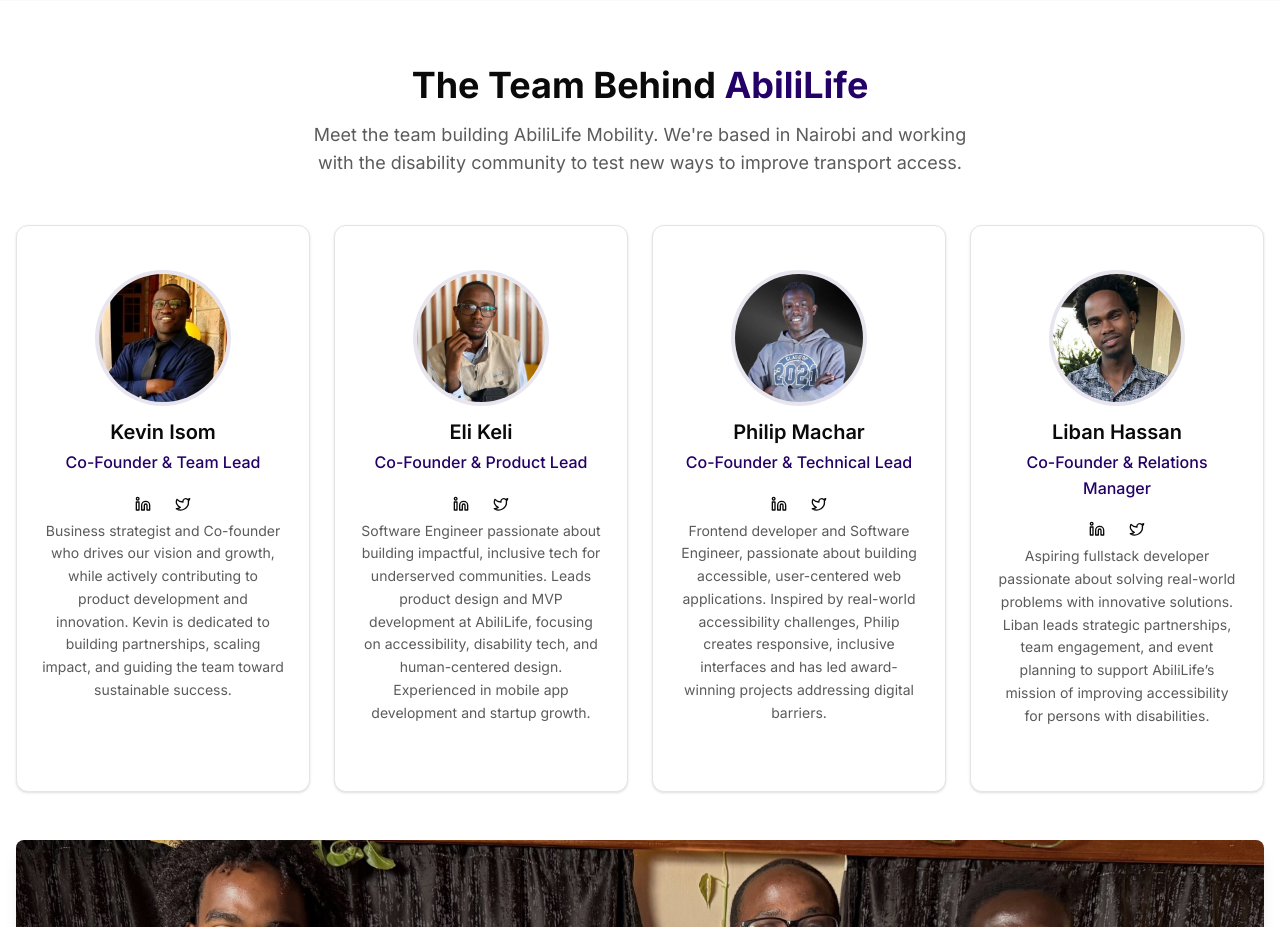
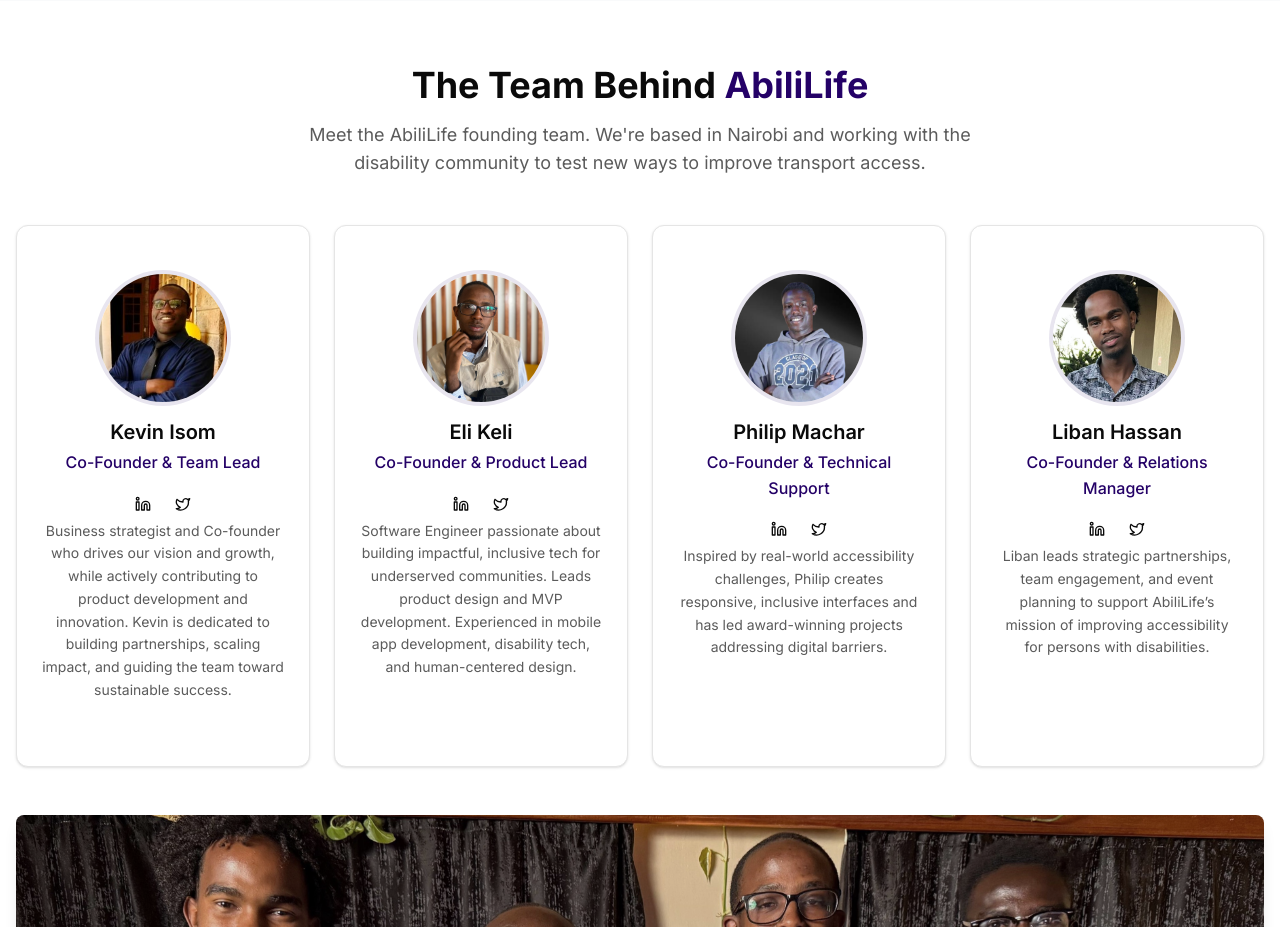
Before and after one commit to AbiliLife/AbiliLife_Landing_Page, a React (Vite) app: page / in a window 1280 px wide. Shown: the part 3420-4347 px from the top of the page. Built offline with nearby package versions, Linux system fonts and the light colour scheme.

Commit message:
refactor: update team member bios and roles for clarity and conciseness

```diff
--- a/src/components/Team.tsx
+++ b/src/components/Team.tsx
@@ -24,7 +24,7 @@
             id: 2,
             name: "Eli Keli",
             role: "Co-Founder & Product Lead",
-            bio: "Software Engineer passionate about building impactful, inclusive tech for underserved communities. Leads product design and MVP development at AbiliLife, focusing on accessibility, disability tech, and human-centered design. Experienced in mobile app development and startup growth.",
+            bio: "Software Engineer passionate about building impactful, inclusive tech for underserved communities. Leads product design and MVP development. Experienced in mobile app development, disability tech, and human-centered design.",
             image: EliProfile,
             linkedin: "https://www.linkedin.com/in/eli-keli/",
             twitter: "https://x.com/eli_muthoka"
@@ -32,8 +32,8 @@
         {
             id: 3,
             name: "Philip Machar",
-            role: "Co-Founder & Technical Lead",
-            bio: "Frontend developer and Software Engineer, passionate about building accessible, user-centered web applications. Inspired by real-world accessibility challenges, Philip creates responsive, inclusive interfaces and has led award-winning projects addressing digital barriers.",
+            role: "Co-Founder & Technical Support",
+            bio: "Inspired by real-world accessibility challenges, Philip creates responsive, inclusive interfaces and has led award-winning projects addressing digital barriers.",
             image: PhilipProfile,
             linkedin: "https://www.linkedin.com/in/philip-machar/",
             twitter: "https://x.com/Philip_Machar"
@@ -42,7 +42,7 @@
             id: 4,
             name: "Liban Hassan",
             role: "Co-Founder & Relations Manager",
-            bio: "Aspiring fullstack developer passionate about solving real-world problems with innovative solutions. Liban leads strategic partnerships, team engagement, and event planning to support AbiliLife’s mission of improving accessibility for persons with disabilities.",
+            bio: "Liban leads strategic partnerships, team engagement, and event planning to support AbiliLife’s mission of improving accessibility for persons with disabilities.",
             image: LibanProfile,
             linkedin: "https://www.linkedin.com/in/liban-hassan-noor/",
             twitter: "#"
@@ -57,7 +57,7 @@
                         The Team Behind <span className="text-primary">AbiliLife</span>
                     </h2>
                     <p className="text-lg text-muted-foreground max-w-2xl mx-auto">
-                        Meet the team building AbiliLife Mobility. We're based in Nairobi and working with the disability community to test new ways to improve transport access.
+                        Meet the AbiliLife founding team. We're based in Nairobi and working with the disability community to test new ways to improve transport access.
                     </p>
                 </div>
 
```
